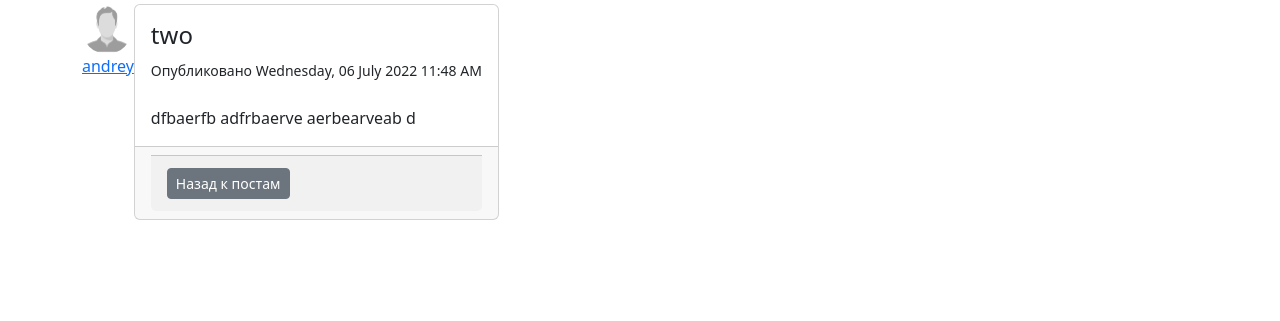
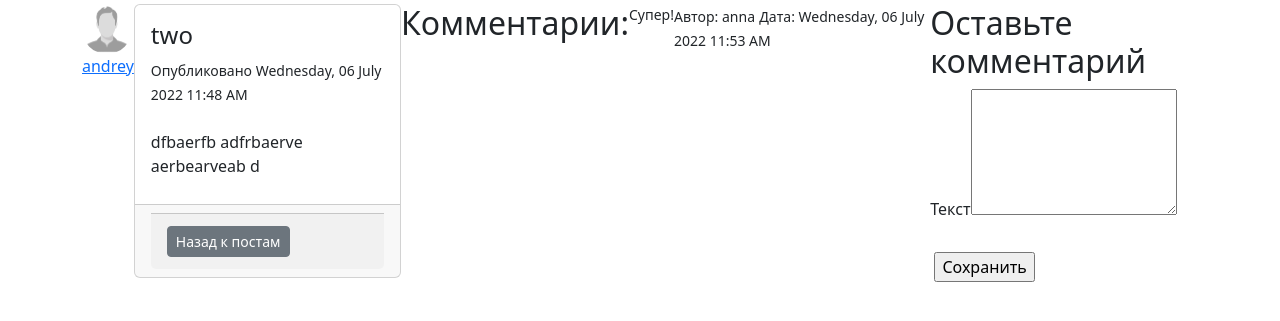
Before and after one commit to Anzhelika007/Git_portfolio, a Flask app: page /post/2 in a window 1280 px wide. Shown: the part 56-377 px from the top of the page. Run offline with Flask 2, Linux system fonts and the light colour scheme; data comes from the database, SQL or seed files in the repository; both versions use the stored data as it was after the commit; some libraries are stand-ins or nearby versions.

Commit message:
add func, form comment

```diff
--- a/flask_blog_portfolio/posts/forms.py
+++ b/flask_blog_portfolio/posts/forms.py
@@ -7,3 +7,7 @@ class PostForm(FlaskForm):
     title = StringField('Title', validators=[DataRequired()])
     content = TextAreaField('Content', validators=[DataRequired()])
     submit = SubmitField('Post')
+
+
+class CommentForm(FlaskForm):
+    comment = StringField('Комментарий', validators=[DataRequired()])
--- a/flask_blog_portfolio/posts/routes.py
+++ b/flask_blog_portfolio/posts/routes.py
@@ -1,8 +1,8 @@
 from flask import (render_template, url_for, flash, redirect, request, abort, Blueprint)
 from flask_login import current_user, login_required
 from flask_blog_portfolio import db
-from flask_blog_portfolio.models import Post, User
-from flask_blog_portfolio.posts.forms import PostForm
+from flask_blog_portfolio.models import Post, Comment
+from flask_blog_portfolio.posts.forms import PostForm, CommentForm
 
 posts = Blueprint('posts', __name__)
 
@@ -28,10 +28,18 @@ def new_post():
     return render_template('create_post.html', title='Новый пост', form=form, legend='Новый пост')
 
 
-@posts.route("/post/<int:post_id>")
+@posts.route("/post/<int:post_id>", methods=['GET', 'POST'])
 def post(post_id):
     post = Post.query.get_or_404(post_id)
-    return render_template('post.html', title=post.title, post=post)
+    form = CommentForm()
+    if form.validate_on_submit():
+        comment = Comment(body=form.comment.data, post_id=post_id, username=current_user.username)
+        db.session.add(comment)
+        db.session.commit()
+        flash('Ваш комментарий добавлен!', 'success')
+        return redirect(f'/post/{post_id}')
+
+    return render_template('post.html', title=post.title, post=post, form=form)
 
 
 @posts.route("/post/<int:post_id>/update", methods=['GET', 'POST'])
@@ -64,3 +72,16 @@ def delete_post(post_id):
     db.session.commit()
     flash('Ваш пост был удален!', 'success')
     return redirect(url_for('posts.allpost'))
+
+
+@posts.route("/comment/<int:comment_id>/delete", methods=['POST'])
+@login_required
+def delete_comment(comment_id):
+    comment = Comment.query.get_or_404(comment_id)
+    if comment.username != current_user.username:
+        abort(403)
+    db.session.delete(comment)
+    db.session.commit()
+    flash('Ваш комментарий был удален!', 'success')
+
+    return redirect(url_for('posts.post', post_id=comment.post_id))
--- a/flask_blog_portfolio/templates/post.html
+++ b/flask_blog_portfolio/templates/post.html
@@ -6,7 +6,8 @@
         <article class="media" style="display: flex; flex-direction: column;">
             <img class="rounded-circle article-img account_img"
                  src="{{ url_for('static', filename='profile_pics/' + post.author.image_file) }}">
-        <a class="mr-2" href="{{ url_for('users.user_posts', username=post.author.username) }}" style="margin: 0 auto">{{
+            <a class="mr-2" href="{{ url_for('users.user_posts', username=post.author.username) }}"
+               style="margin: 0 auto">{{
                 post.author.username }}</a>
         </article>
 
@@ -25,7 +26,8 @@
                 <div class="card-footer" style="font-size: 20px;"> {% if post.author == current_user %}<a
                         class="btn btn-secondary btn-sm mt-1 mb-1"
                         href="{{url_for('posts.update_post', post_id=post.id) }}">Обновить</a>
-                <button type="button" class="btn btn-danger btn-sm m-1" data-bs-toggle="modal" data-bs-target="#deleteModal">Удалить
+                    <button type="button" class="btn btn-danger btn-sm m-1" data-bs-toggle="modal"
+                            data-bs-target="#deleteModal">Удалить
                     </button>
                     {% endif %}
                 </div>
@@ -57,5 +59,46 @@
                 </div>
             </div>
         </div>
+
+
+        {% if post.comments | length != 0 %}
+
+        <h2>Комментарии: </h2>
+        <p>{% for comment in post.comments | reverse %}
+        <p style="font-size: 14px;">{{ comment.body }}</p>
+        <p><small>Автор: {{ comment.username }}</small>
+            <small>Дата: {{ comment.timestamp.strftime('%A, %d %B %Y %I:%M %p') }}</small></p>
+
+        {% if comment.username == current_user.username %}
+        <form action="{{ url_for('posts.delete_comment', comment_id=comment.id) }}" method="POST">
+            <input class="submit" type="submit" value="Удалить">
+        </form>
+        {% endif %}
+        <hr>
+        {% endfor %}
+
+        {% endif %}
+
+
+        <div id="content">
+            <!-- insert the page content here -->
+            <h2>Оставьте комментарий</h2>
+            <form action="" method="post">
+                {{ form.hidden_tag() }}
+                <div class="form_settings">
+
+                    <p><span>Текст</span><textarea class="contact" name="comment" rows="5"></textarea>
+                        {% if form.comment.errors %}
+                        {% for error in form.comment.errors %}
+                    <p style="color: red">{{ error }}</p>
+                    {% endfor %}
+                    {% endif %}
+
+                    <p style="padding-top: 15px"><span>&nbsp;</span><input class="submit" type="submit" name="submit"
+                                                                           value="Сохранить"/></p>
+                </div>
+            </form>
+        </div>
+    </div>
 </section>
 {% endblock %}
--- a/flask_blog_portfolio/users/utils.py
+++ b/flask_blog_portfolio/users/utils.py
@@ -1,6 +1,6 @@
 import os
 from secrets import token_hex
-from PIL import Image
+from pil import Image
 from flask import url_for, current_app
 from flask_mail import Message
 from flask_blog_portfolio import mail
```
Also changed, not shown: flask_blog_portfolio/models.py (+10 -0 lines), flask_blog_portfolio/site.db. Lines whose indentation alone changed are shown as unchanged.
